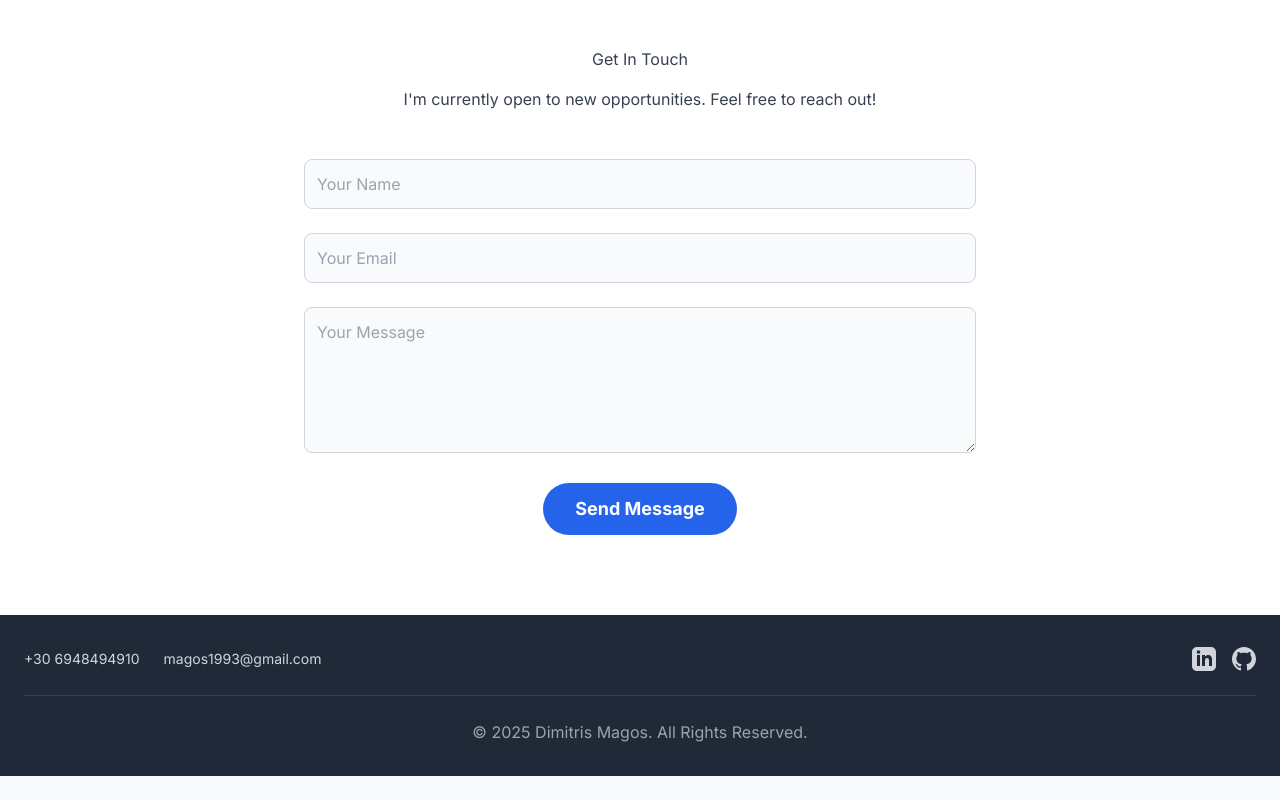
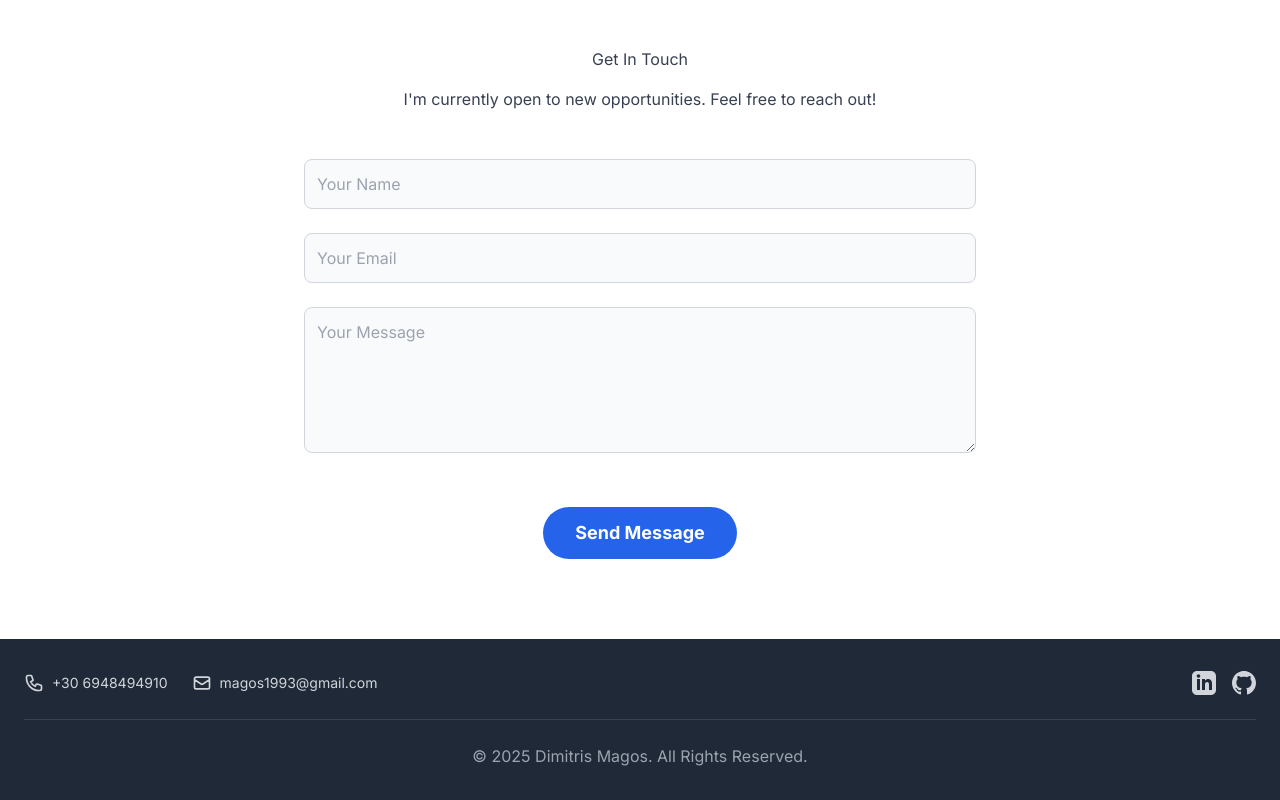
Before and after one commit to DimitrisM93/DimitrisM93.github.io, a plain HTML site: page index.html in a window 1280 px wide. Shown: the part 3389-4189 px from the top of the page. Before the commit the page ends 4165 px from the top, so only its background shows below. Drawn offline with nearby package versions, Linux system fonts and the light colour scheme.

Commit message:
index.html

```diff
--- a/index.html
+++ b/index.html
@@ -15,7 +15,9 @@
     <link rel="preconnect" href="https://fonts.googleapis.com">
     <link rel="preconnect" href="https://fonts.gstatic.com" crossorigin>
     <link href="https://fonts.googleapis.com/css2?family=Inter:wght@400;500;600;700;900&display=swap" rel="stylesheet">
-    <script src="https://unpkg.com/alpinejs@3.x.x/dist/cdn.min.js"></script>
+    <script src="https://unpkg.com/alpinejs@3.x.x/dist/cdn.min.js" defer></script>
+    <!-- Google reCAPTCHA Script -->
+    <script src="https://www.google.com/recaptcha/api.js" async defer></script>
     <style>
         body {
             font-family: 'Inter', sans-serif;
@@ -28,9 +30,6 @@
         }
         .card {
             @apply bg-white dark:bg-gray-800 rounded-xl shadow-lg overflow-hidden transform hover:-translate-y-2 transition-transform duration-300;
-        }
-        .contact-icon {
-            @apply w-5 h-5 mr-2;
         }
     </style>
 </head>
@@ -293,7 +292,7 @@
                     <p class="max-w-2xl mx-auto mt-4 mb-12">I'm currently open to new opportunities. Feel free to reach out!</p>
                 </div>
                 <div class="max-w-2xl mx-auto">
-                    <form action="https://formspree.io/f/YOUR_UNIQUE_ID" method="POST" class="space-y-6">
+                    <form action="https://formspree.io/f/mwpqedpo" method="POST" class="space-y-6">
                         <div>
                             <label for="name" class="sr-only">Name</label>
                             <input type="text" name="name" id="name" placeholder="Your Name" class="w-full p-3 rounded-lg border bg-gray-50 border-gray-300 dark:bg-gray-800 dark:border-gray-600 focus:ring-2 focus:ring-blue-500 focus:outline-none transition" required>
@@ -305,6 +304,10 @@
                         <div>
                             <label for="message" class="sr-only">Message</label>
                             <textarea name="message" id="message" rows="5" placeholder="Your Message" class="w-full p-3 rounded-lg border bg-gray-50 border-gray-300 dark:bg-gray-800 dark:border-gray-600 focus:ring-2 focus:ring-blue-500 focus:outline-none transition" required></textarea>
+                        </div>
+                        <!-- Google reCAPTCHA -->
+                        <div class="flex justify-center">
+                            <div class="g-recaptcha" data-sitekey="6Lf99YIrAAAAAB7BT4tTLy_YdbjTvpJOcSxAoB0G"></div>
                         </div>
                         <div class="text-center">
                             <button type="submit" class="bg-blue-600 text-white font-bold py-3 px-8 rounded-full hover:bg-blue-700 dark:bg-blue-500 dark:hover:bg-blue-600 transition duration-300 text-lg">Send Message</button>
@@ -322,11 +325,11 @@
                 <!-- Left Side: Contact Info -->
                 <div class="flex items-center gap-x-4 sm:gap-x-6 text-sm text-gray-300">
                     <a href="tel:+306948494910" class="flex items-center hover:text-blue-400 transition whitespace-nowrap">
-                        <svg class="contact-icon" fill="none" stroke="currentColor" viewBox="0 0 24 24" xmlns="http://www.w3.org/2000/svg"><path stroke-linecap="round" stroke-linejoin="round" stroke-width="2" d="M3 5a2 2 0 012-2h3.28a1 1 0 01.948.684l1.498 4.493a1 1 0 01-.502 1.21l-2.257 1.13a11.042 11.042 0 005.516 5.516l1.13-2.257a1 1 0 011.21-.502l4.493 1.498a1 1 0 01.684.949V19a2 2 0 01-2 2h-1C9.716 21 3 14.284 3 6V5z"></path></svg>
+                        <svg class="w-5 h-5 mr-2" fill="none" stroke="currentColor" viewBox="0 0 24 24" xmlns="http://www.w3.org/2000/svg"><path stroke-linecap="round" stroke-linejoin="round" stroke-width="2" d="M3 5a2 2 0 012-2h3.28a1 1 0 01.948.684l1.498 4.493a1 1 0 01-.502 1.21l-2.257 1.13a11.042 11.042 0 005.516 5.516l1.13-2.257a1 1 0 011.21-.502l4.493 1.498a1 1 0 01.684.949V19a2 2 0 01-2 2h-1C9.716 21 3 14.284 3 6V5z"></path></svg>
                         +30 6948494910
                     </a>
                     <a href="mailto:magos1993@gmail.com" class="flex items-center hover:text-blue-400 transition">
-                        <svg class="contact-icon" fill="none" stroke="currentColor" viewBox="0 0 24 24" xmlns="http://www.w3.org/2000/svg"><path stroke-linecap="round" stroke-linejoin="round" stroke-width="2" d="M3 8l7.89 5.26a2 2 0 002.22 0L21 8M5 19h14a2 2 0 002-2V7a2 2 0 00-2-2H5a2 2 0 00-2 2v10a2 2 0 002 2z"></path></svg>
+                        <svg class="w-5 h-5 mr-2" fill="none" stroke="currentColor" viewBox="0 0 24 24" xmlns="http://www.w3.org/2000/svg"><path stroke-linecap="round" stroke-linejoin="round" stroke-width="2" d="M3 8l7.89 5.26a2 2 0 002.22 0L21 8M5 19h14a2 2 0 002-2V7a2 2 0 00-2-2H5a2 2 0 00-2 2v10a2 2 0 002 2z"></path></svg>
                         magos1993@gmail.com
                     </a>
                 </div>
```
